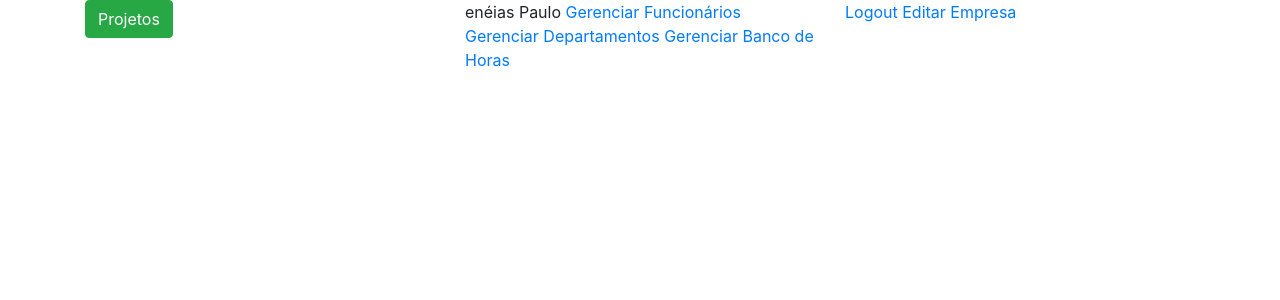
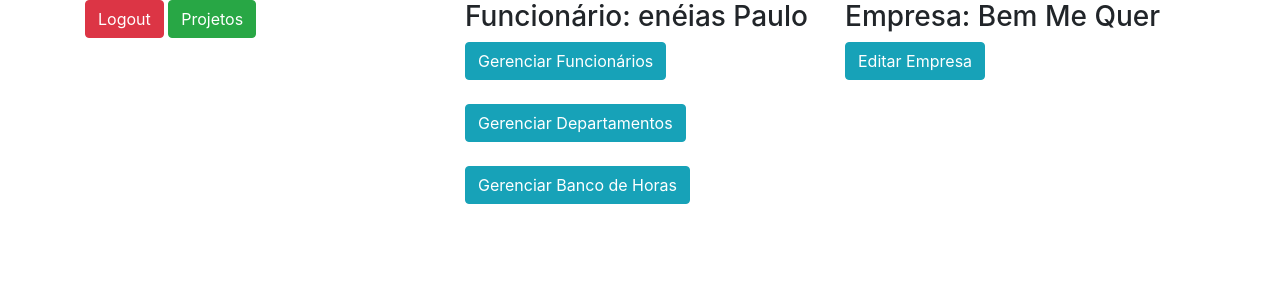
Before and after one commit to Aluferox/gestao_rh, a Django app: page /rh_home in a window 1280 px wide. Shown: the top 300 px of the page. Run offline with Django 4.2, Linux system fonts and the light colour scheme; a user stored in the database is signed in; data comes from the database, SQL or seed files in the repository; both versions use the stored data as it was after the commit; some libraries are stand-ins or nearby versions.

Commit message:
adicionando features

```diff
--- a/apps/core/templates/core/index.html
+++ b/apps/core/templates/core/index.html
@@ -5,23 +5,24 @@
 {% block main %}
 
   <div class="row">
-    <div class="col-sm">
+    <div class="col-sm"><a href="{% url 'logout' %}" class="btn btn-danger">Logout</a>
+
       <a href="{% url 'projetos' %}" class="btn btn-success">Projetos</a>
     </div>
     <div class="col-sm">
-         {{ usuario.funcionario.nome }}
-        <a href="{% url 'list_funcionario' %}">Gerenciar Funcionários</a>
-        <a href="{% url 'list-departamentos' %}">Gerenciar Departamentos</a>
-        <a href="{% url 'list_hora_extra' %}">Gerenciar Banco de Horas</a>
+        <h3>Funcionário: {{ usuario.funcionario.nome }}</h3>
+        <a href="{% url 'list_funcionario' %}" class="btn btn-info">Gerenciar Funcionários</a><br><br>
+        <a href="{% url 'list-departamentos' %}" class="btn btn-info">Gerenciar Departamentos</a><br> <br>
+        <a href="{% url 'list_hora_extra' %}" class="btn btn-info">Gerenciar Banco de Horas</a>
     </div>
     <div class="col-sm">
-      <a href="{% url 'logout' %}">Logout</a>
-
-
         {% if usuario.funcionario.empresa %}
-            <a href="{% url 'edit_empresa' usuario.funcionario.empresa.id %}">Editar Empresa</a>
+            <h3>Empresa: {{ usuario.funcionario.empresa }}</h3>
+            <a href="{% url 'edit_empresa' usuario.funcionario.empresa.id %}" class="btn btn-info">
+                Editar Empresa
+            </a><br>
         {% else %}
-            <a href="{% url 'create_empresa' %}"> Criar Empresa</a>
+            <a href="{% url 'create_empresa' %}" class="btn btn-info"> Criar Empresa</a>
         {% endif %}
     </div>
   </div>
--- a/apps/funcionarios/models.py
+++ b/apps/funcionarios/models.py
@@ -3,6 +3,7 @@ from django.contrib.auth.models import User
 from apps.departamentos.models import Departamento
 from apps.empresas.models import Empresa
 from django.urls import reverse_lazy
+from django.db.models import Avg, Count, Min, Sum
 
 class Funcionario(models.Model):
     nome = models.CharField(max_length=100)
@@ -13,5 +14,10 @@ class Funcionario(models.Model):
     def get_absolute_url(self):
         return reverse_lazy('list_funcionario')
 
+    @property
+    def total_horas_extras(self):
+        total = self.registrohoraextra_set.all().aggregate(Sum('horas'))['horas__sum']
+        return total
+
     def __str__(self):
         return self.nome
--- a/apps/registro_horas_extras/models.py
+++ b/apps/registro_horas_extras/models.py
@@ -1,11 +1,15 @@
 from django.db import models
 from apps.funcionarios.models import Funcionario
-
+from django.urls import reverse
 
 class RegistroHoraExtra(models.Model):
     motivo = models.CharField(max_length=100)
     funcionario = models.ForeignKey(Funcionario, on_delete=models.PROTECT)
     horas = models.DecimalField(max_digits=5, decimal_places=2)
 
+
+    def get_absolute_url(self):
+        return reverse('update_funcionario', args=[self.funcionario.id])
+
     def __str__(self):
         return self.motivo
--- a/apps/registro_horas_extras/templates/registro_horas_extras/registrohoraextra_create_form.html
+++ b/apps/registro_horas_extras/templates/registro_horas_extras/registrohoraextra_create_form.html
@@ -7,11 +7,10 @@
 {% block main %}
 
     <form method="post">
-
         {% csrf_token %}
         {{ form |bootstrap }}
         <button type="submit" class="btn btn-primary">Criar</button>
+        <a href="{% url 'projetos' %}" class="btn btn-success">Projetos</a>
     </form>
-    <br> <a href="{% url 'projetos' %}" class="btn btn-success">Projetos</a>
 
 {% endblock %}
--- a/apps/registro_horas_extras/views.py
+++ b/apps/registro_horas_extras/views.py
@@ -14,7 +14,6 @@ class HoraExtraList(ListView):
 
 class HoraExtraEdit(UpdateView):
     model = RegistroHoraExtra
-    success_url = reverse_lazy('list_hora_extra')
     template_name_suffix = '_update_form'
     form_class = RegistroHoraExtraForm
 
@@ -26,12 +25,12 @@ class HoraExtraEdit(UpdateView):
 
 class HoraExtraDelete(DeleteView):
     model = RegistroHoraExtra
-    success_url = reverse_lazy('list_hora_extra')
+    success_url = reverse_lazy('list_funcionario')
 
 
 class HoraExtraNovo(CreateView):
     model = RegistroHoraExtra
-    success_url = reverse_lazy('list_hora_extra')
+    # success_url = reverse_lazy('list_hora_extra')
     template_name_suffix = '_create_form'
     form_class = RegistroHoraExtraForm
 
```
Also changed, not shown: apps/departamentos/templates/departamentos/departamento_form.html (+4 -3 lines), apps/funcionarios/templates/funcionarios/funcionario_update_form.html (+29 -3 lines), db.sqlite3.
